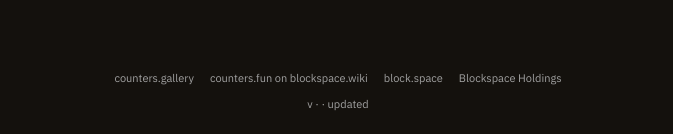
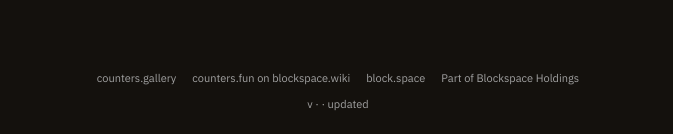
Before and after one commit to BitcoinCounters/counters.fun, a Next.js app in the folder apps/web/: page /docs in a window 1280 px wide. Shown: the part 2466-2600 px from the top of the page, without its empty margins (302-975 px from the left). Built offline with nearby package versions, Linux system fonts and the light colour scheme; no server answers.

Commit message:
Footer: "Part of Blockspace Holdings", as on counters.gallery
Co-Authored-By: Claude Opus 5.5 <noreply@anthropic.com>

```diff
--- a/apps/web/content/copy.ts
+++ b/apps/web/content/copy.ts
@@ -47,7 +47,7 @@ export const copy = {
       { href: "https://counters.gallery/", label: "counters.gallery" },
       { href: "https://blockspace.wiki/projects/counters.fun/", label: "counters.fun on blockspace.wiki" },
       { href: "https://block.space/", label: "block.space" },
-      { href: "https://blockspace.holdings/", label: "Blockspace Holdings" },
+      { href: "https://blockspace.holdings/", label: "Part of Blockspace Holdings" },
     ],
 
     /** What a shared link to one counter says. A counter that trades leads
```
